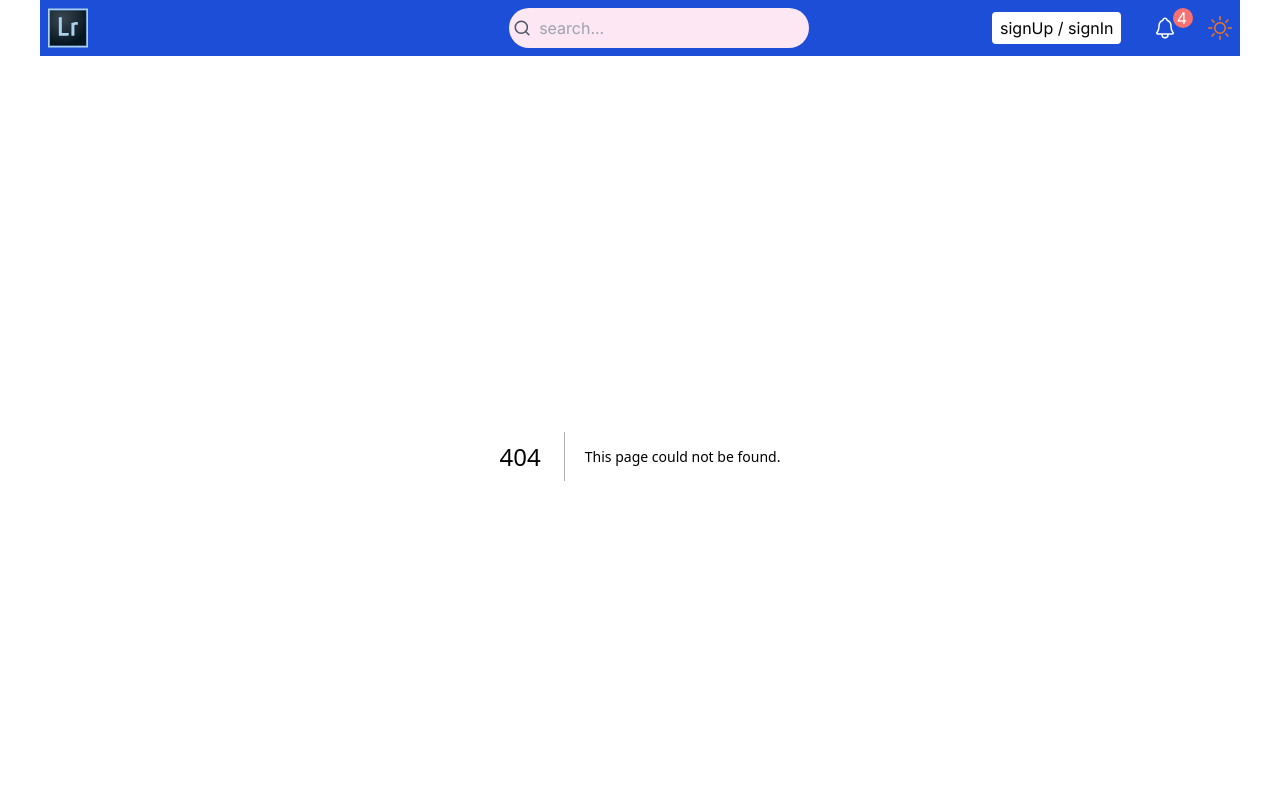
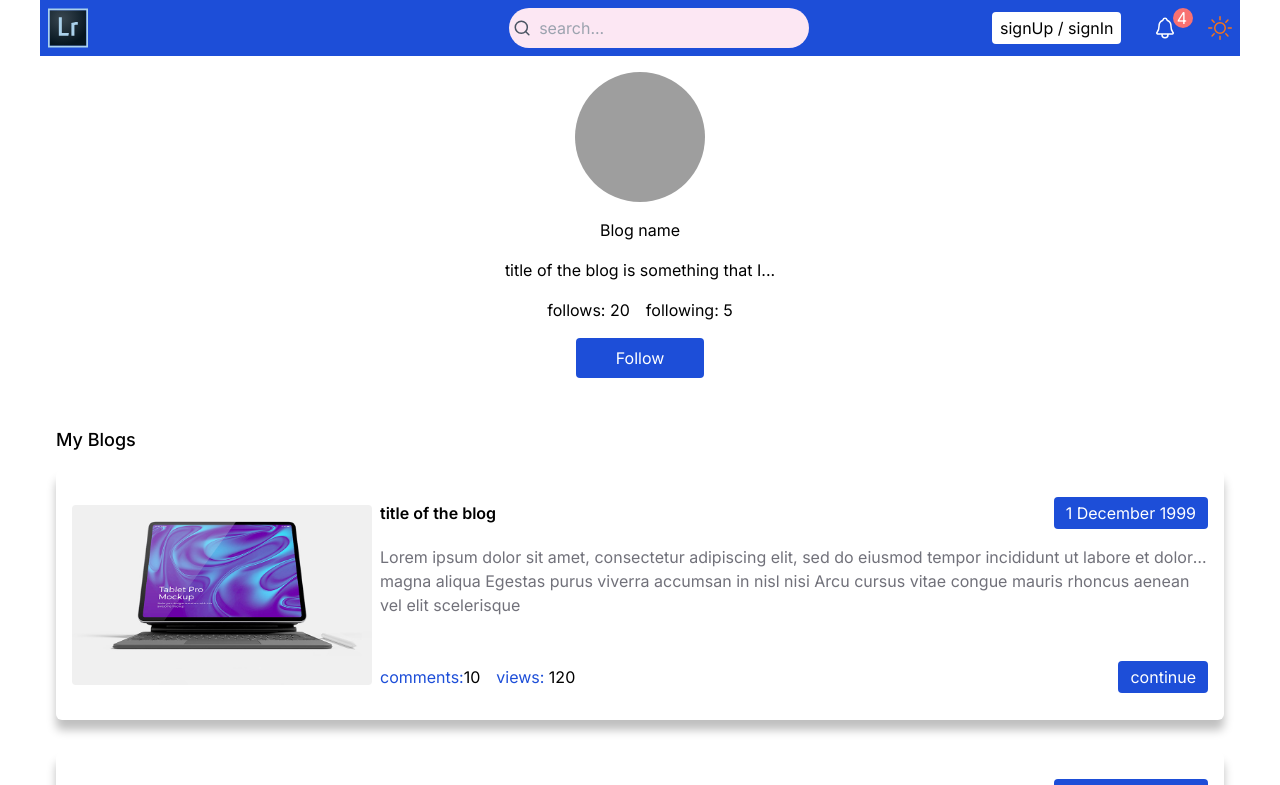
Before and after one commit to arshia788/BlogV2NextPractice, a Next.js app: page /profile/1 in a window 1280 px wide. Before the commit this address had no page. Shown: the top 785 px of the page. Built offline with nearby package versions, Linux system fonts and the light colour scheme; grey boxes are pictures that could not be loaded.

Commit message:
finished the profile component

```diff
--- /dev/null
+++ b/app/profile/[profileId]/page.js
@@ -0,0 +1,109 @@
+import ProfileCard from 'components/module/shared/ProfileCard'
+import Image from 'next/image'
+import React from 'react'
+
+export default function ProfileDetail() {
+
+    const data = {
+        image: '/images/ads/business_social_media_banner_19.jpg',
+        name: 'Blog name',
+        short_desc: 'title of the blog is something that I...',
+        followers_number: 20,
+        following_number: 5,
+        posts: [
+            {
+                image: '/images/posts/tablet1.jpg',
+                title: 'title of the blog',
+                short_desc: 'Lorem ipsum dolor sit amet, consectetur adipiscing elit, sed do eiusmod tempor incididunt ut labore et dolore magna aliqua Egestas purus viverra accumsan in nisl nisi Arcu cursus vitae congue mauris rhoncus aenean vel elit scelerisque  ',
+                comments_number: 10,
+                view_number: 120,
+                slug: 'tablet1',
+                date: '1 December 1999'
+            }
+            ,
+            {
+                image: '/images/posts/tablet2.jpg',
+                title: 'title of the blog',
+                short_desc: 'Lorem ipsum dolor sit amet, consectetur adipiscing elit, sed do eiusmod tempor incididunt ut labore et dolore magna aliqua Egestas purus viverra accumsan in nisl nisi Arcu cursus vitae congue mauris rhoncus aenean vel elit scelerisque  ',
+                comments_number: 22,
+                view_number: 502,
+                slug: 'mobile1',
+                date: '1 December 1999'
+            }
+            ,
+            {
+                image: '/images/posts/tablet3.jpg',
+                title: 'title of the blog',
+                short_desc:'Lorem ipsum dolor sit amet, consectetur adipiscing elit, sed do eiusmod tempor incididunt ut labore et dolore magna aliqua Egestas purus viverra accumsan in nisl nisi Arcu cursus vitae congue mauris rhoncus aenean vel elit scelerisque',
+                comments_number: 25,
+                view_number: 12004,
+                slug: 'tablet1',
+                date: '1 December 1999'
+            },
+
+            {
+                image: '/images/posts/tablet1.jpg',
+                title: 'title of the blog',
+                short_desc: 'Lorem ipsum dolor sit amet, consectetur adipiscing elit, sed do eiusmod tempor incididunt ut labore et dolore magna aliqua Egestas purus viverra accumsan in nisl nisi Arcu cursus vitae congue mauris rhoncus aenean vel elit scelerisque  ',
+                comments_number: 10,
+                view_number: 120,
+                slug: 'laptop1',
+                date: '1 December 1999'
+            },
+            {
+                image: '/images/posts/tablet1.jpg',
+                title: 'title of the blog',
+                short_desc: 'Lorem ipsum dolor sit amet, consectetur adipiscing elit, sed do eiusmod tempor incididunt ut labore et dolore magna aliqua Egestas purus viverra accumsan in nisl nisi Arcu cursus vitae congue mauris rhoncus aenean vel elit scelerisque  ',
+                comments_number: 10,
+                view_number: 120,
+                slug: 'laptop1',
+                date: '1 December 1999'
+            },
+            {
+                image: '/images/posts/tablet1.jpg',
+                title: 'title of the blog',
+                short_desc: 'Lorem ipsum dolor sit amet, asdawd ',
+                comments_number: 10,
+                view_number: 120,
+                slug: 'laptop1',
+                date: '1 December 1999'
+            },
+
+        ],
+    }
+    return (
+        <div className='flex flex-col gap-y-8'>
+            <section className='flex flex-col gap-4 items-center mt-4'>
+
+                <div className='relative w-[130px] h-[130px] rounded-full overflow-hidden'>
+                    <Image src={data.image} fill alt={data.title} className='object-cover'/>
+                </div>
+
+                <p>{data.name}</p>
+                <p>{data.short_desc}</p>
+
+                <div className='flex justify-between items-center gap-4'>
+                    <p>follows: {data.followers_number}</p>
+                    <p>following: {data.following_number}</p>
+                </div>
+
+                <button className='bg-blue-700 rounded px-10 py-2 text-white'>Follow</button>
+
+
+
+            </section>
+
+            <section className='p-4'>
+                <h2 className='text-lg font-medium mb-4'>My Blogs</h2>
+
+                <div className='flex flex-col '>
+                    {
+                        data.posts.map((item, index) => <ProfileCard key={index} data={item} />)
+                    }
+                </div>
+
+            </section>
+
+        </div>
+    )
+}
--- /dev/null
+++ b/components/module/shared/ProfileCard.js
@@ -0,0 +1,40 @@
+import Image from "next/image";
+import Link from "next/link";
+
+export default function ProfileCard({data}) {
+
+  return (
+    <article className="shadow-[0px_10px_10px_rgba(0,0,0,0.25)] rounded-md flex justify-start items-center gap-2 h-[250px] p-4 mb-8">
+
+        {/* image left */}
+        <div className="relative w-[300px] min-w-[300px] h-[180px] rounded overflow-hidden ">
+            <Image src={data.image} alt={data.title} fill className="object-cover"/>
+        </div>
+
+        {/* info right. */}
+        <div className="flex flex-col gap-4">
+            <div className="flex justify-between items-center">
+                <h3 className="font-semibold">{data.title}</h3>
+                <p className="bg-blue-700 px-3 py-1 rounded text-white">{data.date}</p>
+            </div>
+
+            <p className="w-full h-[100px] line-clamp-1 text-zinc-500">{data.short_desc}</p>
+
+            <div className="flex justify-between items-center ">
+
+                <div className="flex justify-between items-center gap-4">
+                    <p className="text-blue-700">comments:<span className="text-black">{data.comments_number}</span></p>
+                    <p className="text-blue-700">views: <span className="text-black">{data.view_number}</span> </p>
+                </div>
+
+                <Link
+                className="bg-blue-700 rounded text-white px-3 py-1"
+                href={data.slug}>
+                    continue
+                </Link>
+            </div>
+        </div>
+
+    </article>
+  )
+}
```
